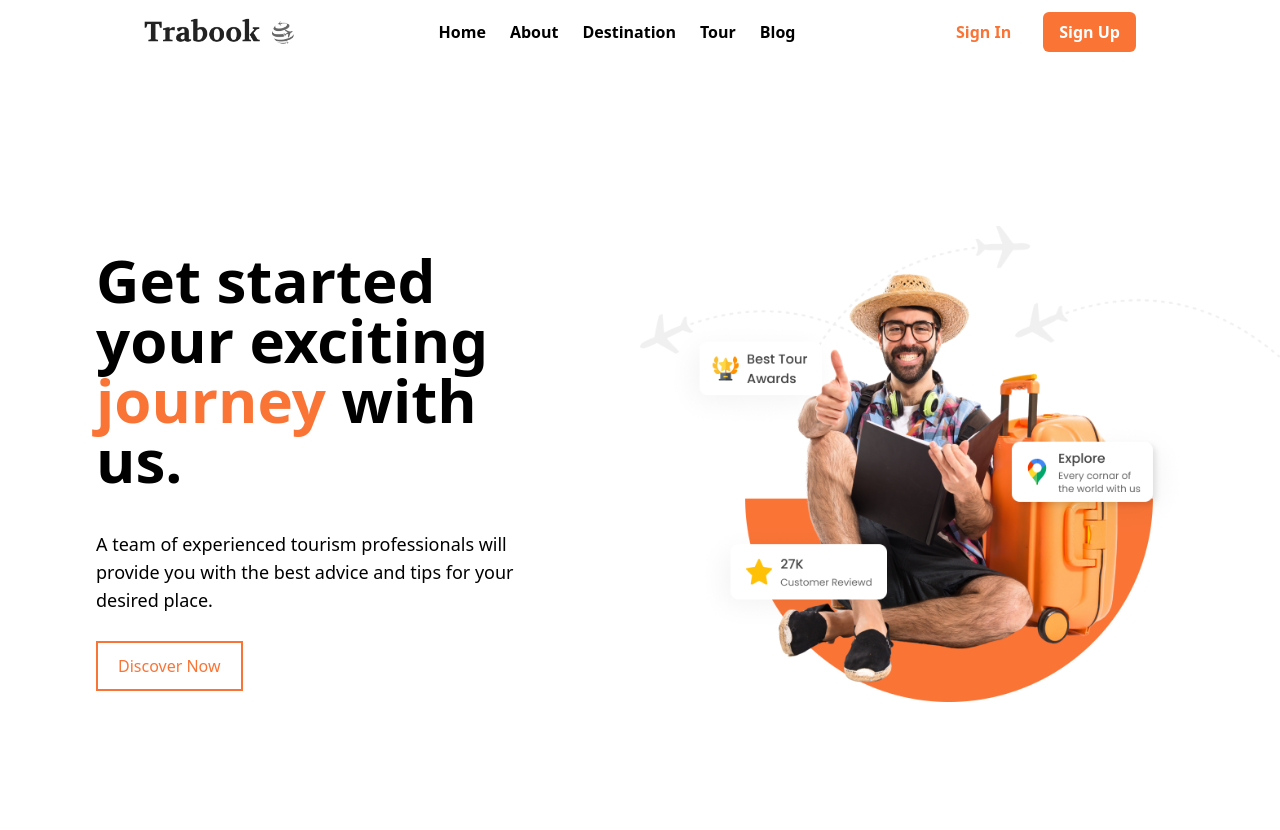
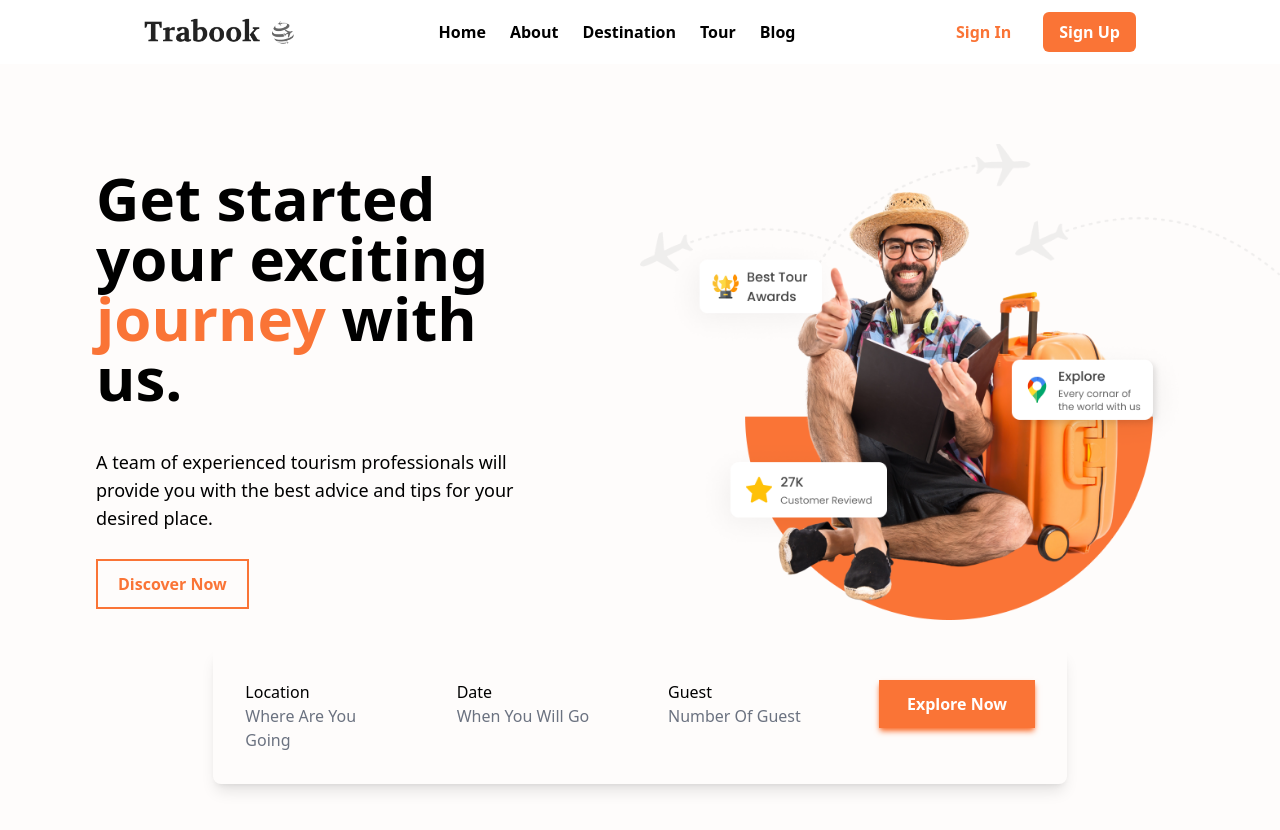
Before and after one commit to Gungcakra/trabook, a React (Vite) app: page / in a window 1280 px wide. Shown: the top 830 px of the page. Built offline with nearby package versions, Linux system fonts and the light colour scheme.

Commit message:
refactor Navbar and Home components for improved layout and styling

```diff
--- a/src/components/layout/NavBar.tsx
+++ b/src/components/layout/NavBar.tsx
@@ -9,7 +9,7 @@ const Navbar = () => {
 
   return (
     <nav className="w-full z-50 top-0 start-0 flex justify-center">
-      <div className="md:w-4/5 w-full  flex items-center justify-around py-3 px-4">
+      <div className="md:w-4/5 w-full flex items-center justify-around py-3 px-4">
 
         <a href="/" className="flex items-center space-x-3 ">
           <img src={logo} className="w-[150px]" alt="Trabook Logo" />
@@ -52,7 +52,7 @@ const Navbar = () => {
 
         <button
           onClick={() => setShowSidebar(!showSidebar)}
-          className="md:hidden p-2 w-10 h-10 text-zinc-200 rounded-lg"
+          className="md:hidden p-2 w-10 h-10 text-primary-light rounded-lg"
         >
           <FontAwesomeIcon icon={faBars} className="w-5 h-5" />
         </button>
--- a/src/pages/Home.tsx
+++ b/src/pages/Home.tsx
@@ -2,12 +2,12 @@ import homeImg from "../assets/images/hero.png";
 const Home = () => {
   return (
     <>
-      <div className="w-full h-screen flex justify-center items-center">
+      <div className="w-full h-screen flex flex-col justify-center items-center bg-[#FEFCFB]">
         <div className="grid grid-cols-4 grid-rows-4">
           <div className="md:col-span-2 col-span-4 row-span-5">
             <div className="flex flex-col items-center h-full justify-center">
               <div className="max-w-md w-full flex flex-col gap-10">
-                <p className="text-6xl font-semibold text-wrap text-left ">
+                <p className="md:text-6xl text-5xl font-semibold text-wrap text-left ">
                   Get started your exciting{" "}
                   <span className="text-primary-light">journey</span> with us.
                 </p>
@@ -18,7 +18,7 @@ const Home = () => {
                 <div className="">
                   <a
                     href="#"
-                    className="text-primary-light border-2 py-3 px-5 border-primary-light "
+                    className="text-primary-light border-2 py-3 px-5 border-primary-light font-semibold hover:bg-primary-light hover:text-white transition duration-300 ease-in-out hover:shadow-md hover:shadow-primary-light"
                   >
                     Discover Now
                   </a>
@@ -30,6 +30,27 @@ const Home = () => {
             <img src={homeImg} alt="hero" />
           </div>
         </div>
+        <div className="w-full flex justify-center mt-7">
+          <div className="flex w-2/3 justify-center ">
+            <div className="grid grid-cols-4 grid-rows-1 p-8 gap-14 rounded-lg shadow-lg shadow-primary-dark-50">
+              <div className="flex flex-col">
+                <p className="">Location</p>
+                <p className="text-gray-500">Where Are You Going</p>
+              </div>
+              <div className="flex flex-col">
+              <p className="">Date</p>
+              <p className="text-gray-500">When You Will Go</p>
+              </div>
+              <div className="flex flex-col">
+              <p>Guest</p>
+              <p className="text-gray-500">Number Of Guest</p>
+              </div>
+              <div className="flex flex-col">
+                <p className="p-3 bg-primary-light shadow-md shadow-primary-light text-white text-center font-semibold">Explore Now</p>
+              </div>
+            </div>
+          </div>
+        </div>
       </div>
     </>
   );
```
